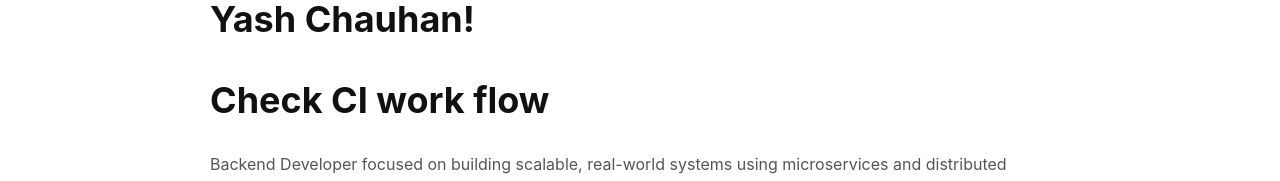
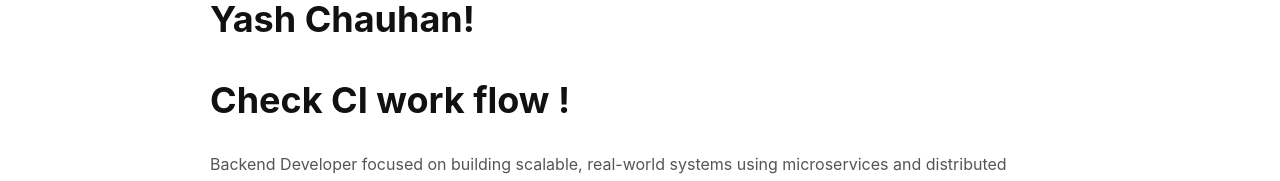
Before and after one commit to Ankith-18/yash-blog, a React (Vite) app: page / in a window 1280 px wide. Shown: the part 136-317 px from the top of the page. Built offline with nearby package versions, Linux system fonts and the light colour scheme.

Commit message:
deno partcie code change

```diff
--- a/src/pages/Home.tsx
+++ b/src/pages/Home.tsx
@@ -2,7 +2,7 @@ export default function Home() {
   return (
     <div className="container fade-in">
       <h1>Yash Chauhan! </h1>
-      <h1>Check CI work flow </h1>
+      <h1>Check CI work flow !</h1>
 
       <p>
         Backend Developer focused on building scalable, real-world systems using
```
